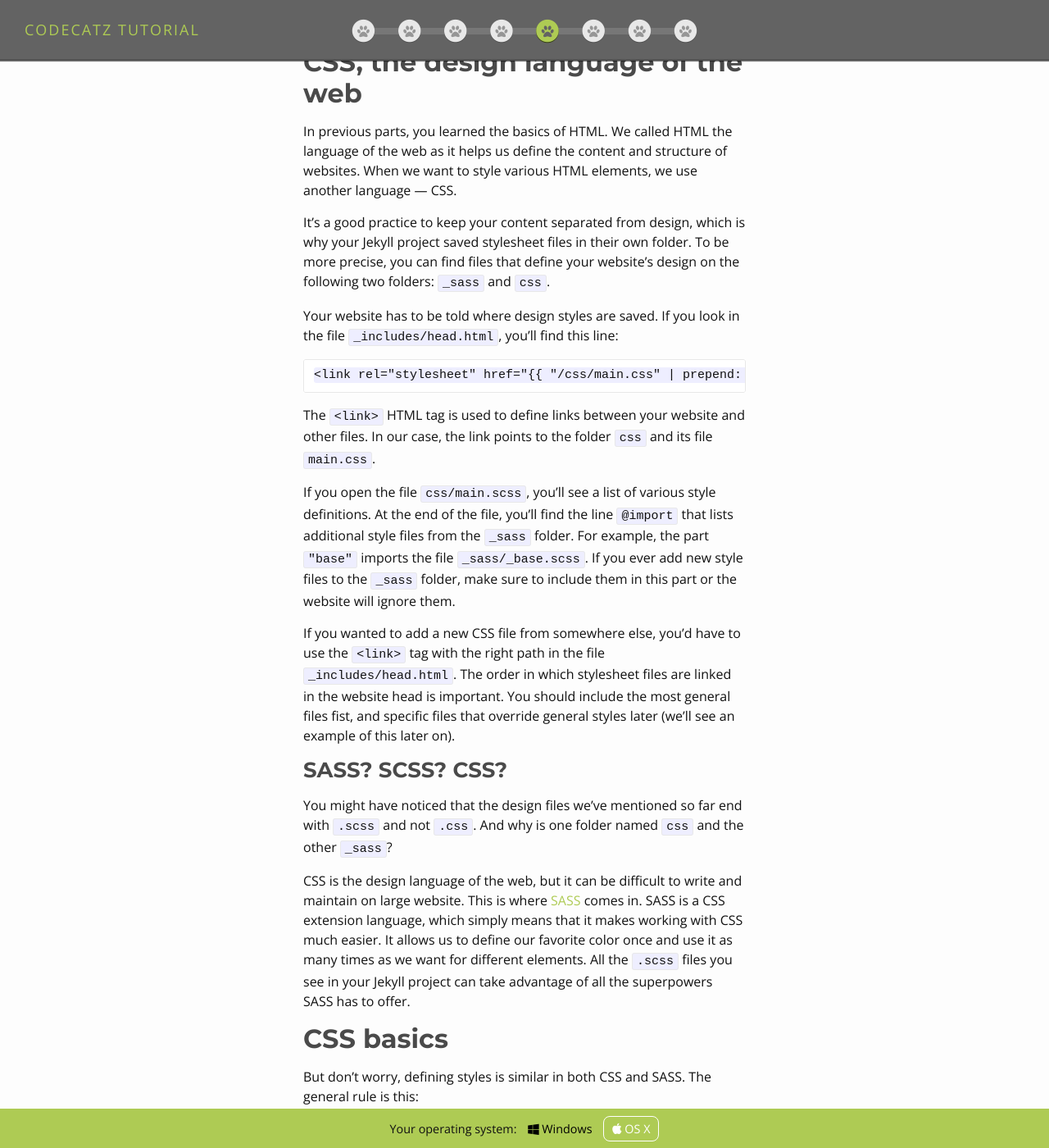
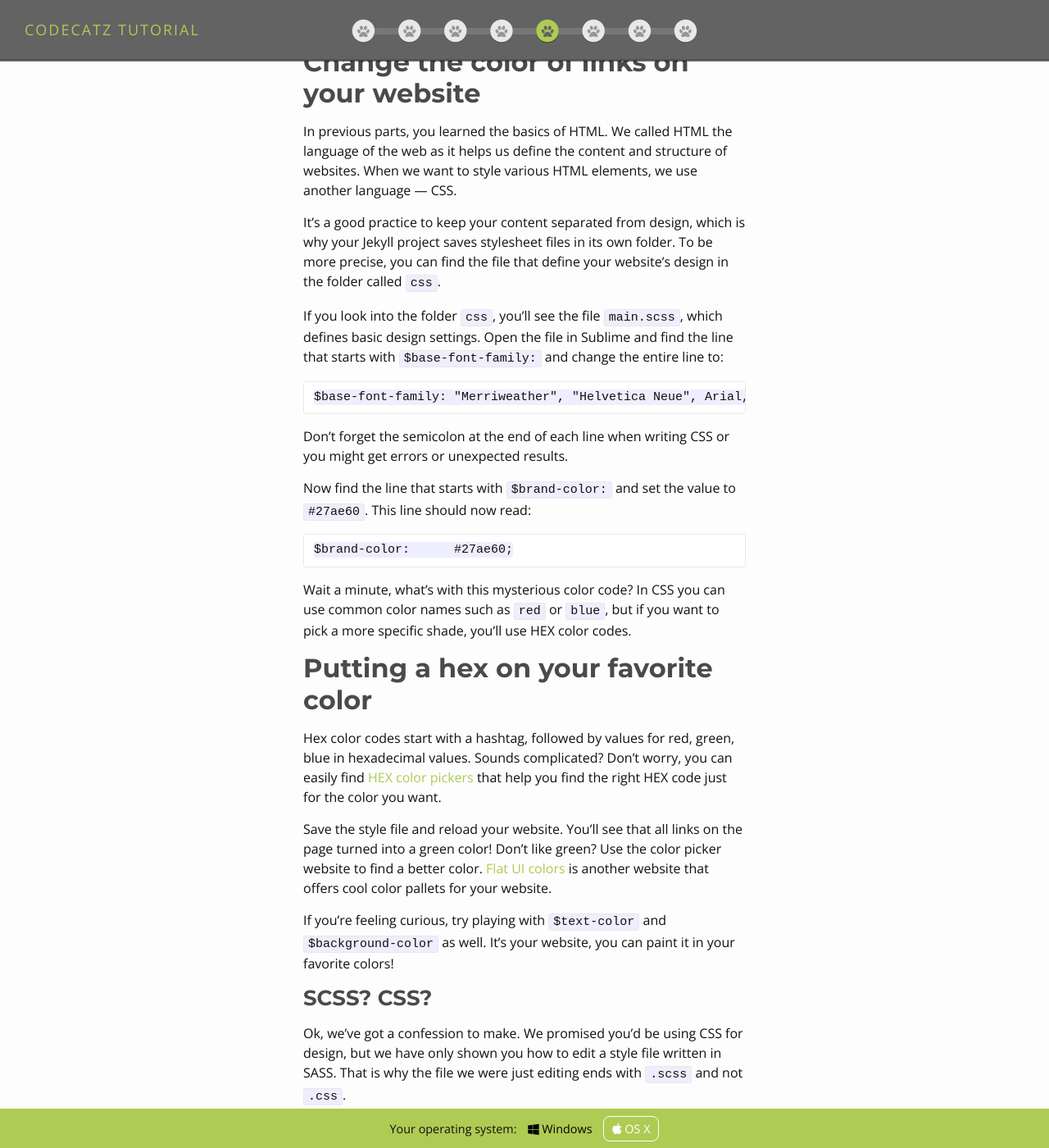
Before and after one commit to CodeCatz/codecatz-tutorial, a Jekyll site: the page built from 5-design/index.md, in a window 1280 px wide and 1400 px high, scrolled down 431 px. Shown: the whole window at 82% size. Built offline with Jekyll 4.4.1, drawn with Linux system fonts in a browser that asks for light colours; nearby versions of some CDN libraries; some of the changed text lies outside the part shown.

Commit message:
updated design part to match the quirks of jekyll 3.2

```diff
--- a/5-design/index.md
+++ b/5-design/index.md
@@ -6,36 +6,65 @@
 
 In <a href="{{ "/4-posts" | prepend: site.baseurl }}">Part 4</a>, you learned how to add new content to the blog on your website. Now that you know how to add different types of content, let's take a look at how you can make your website truly your own with your favorite colors and other design improvements.
 
-## CSS, the design language of the web
+## Change the color of links on your website
 
 In previous parts, you learned the basics of HTML. We called HTML the language of the web as it helps us define the content and structure of websites. When we want to style various HTML elements, we use another language — CSS.
 
-It's a good practice to keep your content separated from design, which is why your Jekyll project saved stylesheet files in their own folder. To be more precise, you can find files that define your website's design on the following two folders: `_sass` and `css`.
+It's a good practice to keep your content separated from design, which is why your Jekyll project saves stylesheet files in its own folder. To be more precise, you can find the file that define your website's design in the folder called `css`.
 
-Your website has to be told where design styles are saved. If you look in the file `_includes/head.html`, you'll find this line:
+If you look into the folder `css`, you'll see the file `main.scss`, which defines basic design settings. Open the file in Sublime and find the line that starts with `$base-font-family:` and change the entire line to:
 
-    {% raw %}<link rel="stylesheet" href="{{ "/css/main.css" | prepend: site.baseurl }}">{% endraw %}
+	$base-font-family: "Merriweather", "Helvetica Neue", Arial, sans-serif;
 
-The `<link>` HTML tag is used to define links between your website and other files. In our case, the link points to the folder `css` and its file `main.css`.
+Don't forget the semicolon at the end of each line when writing CSS or you might get errors or unexpected results.
 
-If you open the file `css/main.scss`, you'll see a list of various style definitions. At the end of the file, you'll find the line `@import` that lists additional style files from the `_sass` folder. For example, the part `"base"` imports the file `_sass/_base.scss`. If you ever add new style files to the `_sass` folder, make sure to include them in this part or the website will ignore them.
+Now find the line that starts with `$brand-color:` and set the value to `#27ae60`. This line should now read:
 
-If you wanted to add a new CSS file from somewhere else, you'd have to use the `<link>` tag with the right path in the file `_includes/head.html`. The order in which stylesheet files are linked in the website head is important. You should include the most general files fist, and specific files that override general styles later (we'll see an example of this later on).
+	$brand-color:      #27ae60;
 
-### SASS? SCSS? CSS?
+Wait a minute, what's with this mysterious color code? In CSS you can use common color names such as `red` or `blue`, but if you want to pick a more specific shade, you'll use HEX color codes.
 
-You might have noticed that the design files we've mentioned so far end with `.scss` and not `.css`. And why is one folder named `css` and the other `_sass`?
+## Putting a hex on your favorite color
 
-CSS is the design language of the web, but it can be difficult to write and maintain on large website. This is where <a href="http://sass-lang.com/" target="_blank">SASS</a> comes in. SASS is a CSS extension language, which simply means that it makes working with CSS much easier. It allows us to define our favorite color once and use it as many times as we want for different elements. All the `.scss` files you see in your Jekyll project can take advantage of all the superpowers SASS has to offer.
+Hex color codes start with a hashtag, followed by values for red, green, blue in hexadecimal values. Sounds complicated? Don't worry, you can easily find <a href="http://www.w3schools.com/tags/ref_colorpicker.asp" target="_blank">HEX color pickers</a> that help you find the right HEX code just for the color you want.
+
+Save the style file and reload your website. You'll see that all links on the page turned into a green color! Don't like green? Use the color picker website to find a better color. <a href="http://flatuicolors.com" target="_blank">Flat UI colors</a> is another website that offers cool color pallets for your website.
+
+If you're feeling curious, try playing with `$text-color` and `$background-color` as well. It's your website, you can paint it in your favorite colors!
+
+### SCSS? CSS?
+
+Ok, we've got a confession to make. We promised you'd be using CSS for design, but we have only shown you how to edit a style file written in SASS. That is why the file we were just editing ends with `.scss` and not `.css`.
+
+Here's the thing: CSS is the design language of the web, but it can be difficult to write and maintain on large website. This is where <a href="http://sass-lang.com/" target="_blank">SASS</a> comes in. SASS is a CSS extension language, which simply means that it makes working with CSS much easier. It allows us to define our favorite color once and use it as many times as we want for different elements. See how easy it was to change colors in `css/main.scss`?
+
+If you don't want to worry about design too much, you can use one of the Jekyll themes made by others. You can find the instructions on how to install new themes in the <a href="https://jekyllrb.com/docs/themes/" target="_blank">Jekyll documentation</a> and on <a href="https://help.github.com/articles/adding-a-jekyll-theme-to-your-github-pages-site/" target="_blank">GitHub</a> (we'll use GitHub to publish your website in the next step).
+
+But we're sure you can build a better theme on your own. After all, it's your website, and you want it to look just the way you want it to, right?
+
+## Build your own theme
+
+All right, we're happy to hear you want to be in charge! If you look into the `_config.yml` file in Sublime, you'll see that your website is currently using a theme called minima. Add a `#` in front of the theme to comment this part out, so we can override the default theme with our own settings (the last line of `_config.yml` should now read `# theme: minima`).
+
+Next, download <a href="https://dl.dropboxusercontent.com/u/8417464/CodeCatz/minima-theme.zip">this .zip file</a>, unzip it, and copy the following 3 folders into the folder where you are building your Jekyll website:
+
+- `_includes` folder: this folder contains various website elements, like the footer and header that are included in the page template.
+- `_layouts` folder: this folder includes templates for different page types. If you click on the file `default.html`, you'll see lines where the head, header and footer are called in.
+- `_sass` folder: this folder includes a bunch of additional style files for the minima theme.
+
+After you've copied the three folders, make sure to refresh your website and check the Terminal for any errors.
+
+<div class="hint">
+Hint: After editing the <code>_config.yml</code> file, you'll have to restart your Jekyll website from the Terminal. If you get any errors after you've copied the new folders from the minima theme, make sure the folders are placed in the same folder as the <code>_posts</code>, <code>_site</code> and <code>css</code> folders of your project, not inside an additional folder.
+</div>
 
 ## CSS basics
 
-But don't worry, defining styles is similar in both CSS and SASS. The general rule is this:
+Ok, now we're ready to learn a bit more about CSS. Defining styles is similar in both CSS and SASS. The general rule is this:
 
 	element {
 		element-property: value;
 	}
-
 
 For example, if we want to change the font size of all level 1 headings (remember the `<h1>` tag?) to 36 pixels, we can use CSS to write:
 
@@ -46,7 +75,6 @@
 Depending on the element we're styling, we can change different properties. For text elements, we change things like font size, color, line spacing etc. For images, changing width and height is usually more relevant. On the website <a href="http://www.w3schools.com/cssref/" target="_blank">W3Schools</a>, you can find a complete reference of CSS properties and values that you can use depending on what you want to style.
 
 Don't worry, you don't have to memorize all of them, you'll soon remember those that are most commonly used and Google the rest (seriously, we all do this!).
-
 
 ### Defining custom CSS classes
 
@@ -68,35 +96,60 @@
 
 You can reuse this class anywhere on the page. All the blocks with this class will be displayed red.
 
-## Change the main color of your website
+## Change the website header color
 
-Let's put what you've learned about CSS into practice. Open the file `css/main.scss` which begins with a list of variables. Those are basically settings that can be reused in all design files.
+Speaking of colors, don't you think your website could use a bit of color in its header?
 
-Find the line that starts with `$base-font-family:` and change the entire line to:
+Open the file `_sass/minima/_layout.scss` and find the line `.site-header`. Between the brackets (`{}`) add another line to change the background color:
 
-	$base-font-family: "Merriweather", "Helvetica Neue", Arial, sans-serif;
+	background-color: $brand-color;
 
-Don't forget the semicolon at the end of each line when writing CSS or you might get errors or unexpected results.
+Save, refresh, and voila! The same color we've used for links is now automagically used in the background of the header.
 
-Now find the line that starts with `$brand-color:` and set the value to `#27ae60`. This line should now read:
+If you've used a stronger color, your thin website title now looks a bit lost in the background. To make it white and bigger, find the line `.site-title`. Let's add a bit weight to it by increasing `font-weight` from 300 to 500:
 
-	$brand-color:      #27ae60;
+	font-weight: 500;
 
-Wait a minute, what's with this mysterious color code? You can use common color names such as `red` or `blue`, but if you want to pick a more specific shade, you'll use HEX color codes.
+<!--	font-family: $heading-family;
+	font-weight: 500; -->
 
-Hex color codes start with a hashtag, followed by values for red, green, blue in hexadecimal values. Sounds complicated? Don't worry, you can easily find <a href="http://www.w3schools.com/tags/ref_colorpicker.asp" target="_blank">HEX color pickers</a> that help you find the right HEX code just for the color you want.
+Make the size of the title a bit bigger:
 
-Save the style file and reload your website. You'll see that all links on the page turned into a green color! Don't like green? Use the color picker website to find a better color. <a href="http://flatuicolors.com" target="_blank">Flat UI colors</a> is another website that offers cool color pallets for your website.
+	font-size: 28px;
 
-Before we move to other files, let's just add another line to the `css/main.scss` file:
+And also change the color in the following lines to white (the HEX color for white is #ffffff):
+
+    &,
+    &:visited {
+        color: #ffffff;
+    }
+
+
+`.site-title` should now have the following attributes:
+
+	.site-title {
+	    font-size: 28px;
+	    font-weight: 500;
+	    line-height: 56px;
+	    letter-spacing: -1px;
+	    margin-bottom: 0;
+	    float: left;
+
+	    &,
+	    &:visited {
+	        color: #FFFFFF;
+	    }
+	}
+
+## Let's make those headings even more stylish
+
+Headings on a website are special, so they deserve a bit more style. Open the file `css/main.scss` and add the line:
 
 	$heading-family: "Montserrat", "Helvetica Neue", Arial, sans-serif;
 
 You can add this after the `$base-font-family:` line. You can use this approach whenever you want to add general website variables that you want to reuse, just make sure to use variable names that don't use spaces. You can separate multiple words with dashes (the same goes for longer class names).
 
-## Change the color of headings
-
-Let's use the same color the links use for all headings on the website. Open the file `_sass/_base.scss` and find the section:
+Now, let's reuse the same color the links use for all headings on the website. Open the file `_sass/minima/_base.scss` again and find the section:
 
 	/**
 	 * Headings
@@ -113,57 +166,11 @@
 	    color: $brand-color;
 	}
 
-For the font, we used the variable `$heading-family` that we defined earlier on and the color was changed to get the value of `$brand-color` that we also changed. If you go back and change `$brand-color` again, the heading color will also change automatically.
+For the font, we used the variable `$heading-family` that we defined earlier on and the color was changed to get the value of `$brand-color` that we also changed. If you go back and change `$brand-color` in the file `css/main.scss`, the heading color will also change automatically.
 
-Don't forget to save the file and refresh the website in your browser whenever you make any changes you want to see.
+Confused by all the different folders? Don't worry, you'll get used to finding the right thing with practice.
 
-## Change the website header color
-
-The website looks much better with more color. Let's now use the same color for the header background.
-
-Open the file `_sass/_layout.scss` and find the line `.site-header`. Between the brackets (`{}`) add another line to change the background color:
-
-	background-color: $brand-color;
-
-Save, refresh, and voila! The same color we've used for headings and links is now used in the background of the header.
-
-If you've used a stronger color, your thin website title now looks a bit lost in the background. To make it white and bigger, find the line `.site-title`:
-
-Between the brackets, add the lines:
-
-	font-family: $heading-family;
-	font-weight: 500;
-
-And make the size of the title a bit bigger:
-
-	font-size: 28px;
-
-And also change the color in the following lines to white (the HEX color for white is #ffffff):
-
-    &,
-    &:visited {
-        color: #ffffff;
-    }
-
-
-`.site-title` should now have the following attributes:
-
-	.site-title {
-	    font-size: 28px;
-	    line-height: 56px;
-	    letter-spacing: -1px;
-	    margin-bottom: 0;
-	    float: left;
-	    font-family: $heading-family;
-	    font-weight: 500;
-
-	    &,
-	    &:visited {
-	        color: #FFFFFF;
-	    }
-	}
-
-Save, refresh. Don't like what you see? Feel free to play around and experiment with different colors and other attributes! Have fun!
+And don't forget to save any file you edit and refresh your website in the browser to see the results. Don't like what you see? Feel free to play around and experiment with different colors and other attributes! Have fun!
 
 <img src="{{ "/images/part-5a-website.png" | prepend: site.baseurl }}"/>
 
@@ -173,11 +180,23 @@
 
 Bootstrap is a framework that comes with a wide range of pre-defined styles for common website elements like buttons, web forms and more. It's very popular among web developers. It also makes it easy to build websites that work well on a wide range of devices, from desktops to smaller screens on phones (you might have heard about this thing called <a href="http://www.w3schools.com/html/html_responsive.asp" target="_blank">responsive web design</a>).
 
+### How are all styles connected to your website?
+
+Your website has to be told where design styles are saved. If you look in the file `_includes/head.html`, you'll find this line:
+
+      {% raw %}<link rel="stylesheet" href="{{ "/css/main.css" | prepend: full_base_url }}">{% endraw %}
+
+The `<link>` HTML tag is used to define links between your website and other files. In our case, the link points to the folder `css` and its file `main.css`. You could also use the `<link>` tag with the right path in the file `_includes/head.html` to include a CSS file from somewhere else. The order in which stylesheet files are linked in the website head is important. You should include the most general files fist, and specific files that override general styles later (you'll see that with Bootstrap very soon).
+
+Right now, your website is told to only look at `/css/main.css` for styling advice. You've already edited the `css/main.scss` file to change the main color used on your website. At the end of the file, you'll also find the line `@import "minima";` that tells your website to also look at the file `minima.scss` in the `_sass` folder. If you then look at the file `_sass/minima.scss`, you'll find additional `@import` lines. For example, the part `"minima/base",` imports the file `_sass/minima/_base.scss` that you edited before.
+
+This sounds almost like a soap opera! We promise that this structure isn't completely random. Different elements of your website are separated in smaller files to keep things organized as your website grows in size. Right now it might seem like an overkill to have all these different files, but once you start defining more styles, you'll see it makes as much sense as keeping socks in a different drawer from your underpants. The thing to remember is that you have to make sure to @import new style files if you add them to the `_sass` folder. Just like you'd add a new drawer to your wardrobe if you decided you need to separate summer socks from winter socks.
+
 ### Add Bootstrap to your website
 
-There are different ways to add Bootstrap to your website. You can copy the latest SASS version to your `_sass` folder (hint: remember the part about including any new styles you add in the main style file?), but we'll choose the faster way and link to an online version. You can find out more about other approaches on the <a href="http://getbootstrap.com/getting-started/" target="_blank">Bootstrap page</a>.
+There are different ways to add Bootstrap to your website. You can copy the latest SASS version to your `_sass` folder (hint: remember the @import), but we'll choose the faster way and link to an online version. You can find out more about other approaches on the <a href="http://getbootstrap.com/getting-started/" target="_blank">Bootstrap page</a>.
 
-But let's just go with the easy way of adding a link. Open the file `_includes/head.html` and add the Bootstrap link right before the `<link>` tag that points to our local CSS file. You should now have two links (the order is important):
+But let's just go with the easy way of adding Bootstrap. Open the file `_includes/head.html` and add the Bootstrap link right before the `<link>` tag that points to our local CSS file. You should now have two links (the order is important):
 
 	{% raw %}<link rel="stylesheet" href="https://maxcdn.bootstrapcdn.com/bootstrap/3.3.4/css/bootstrap.min.css">
 	<link rel="stylesheet" href="{{ "/css/main.css" | prepend: site.baseurl }}">{% endraw %}
```
